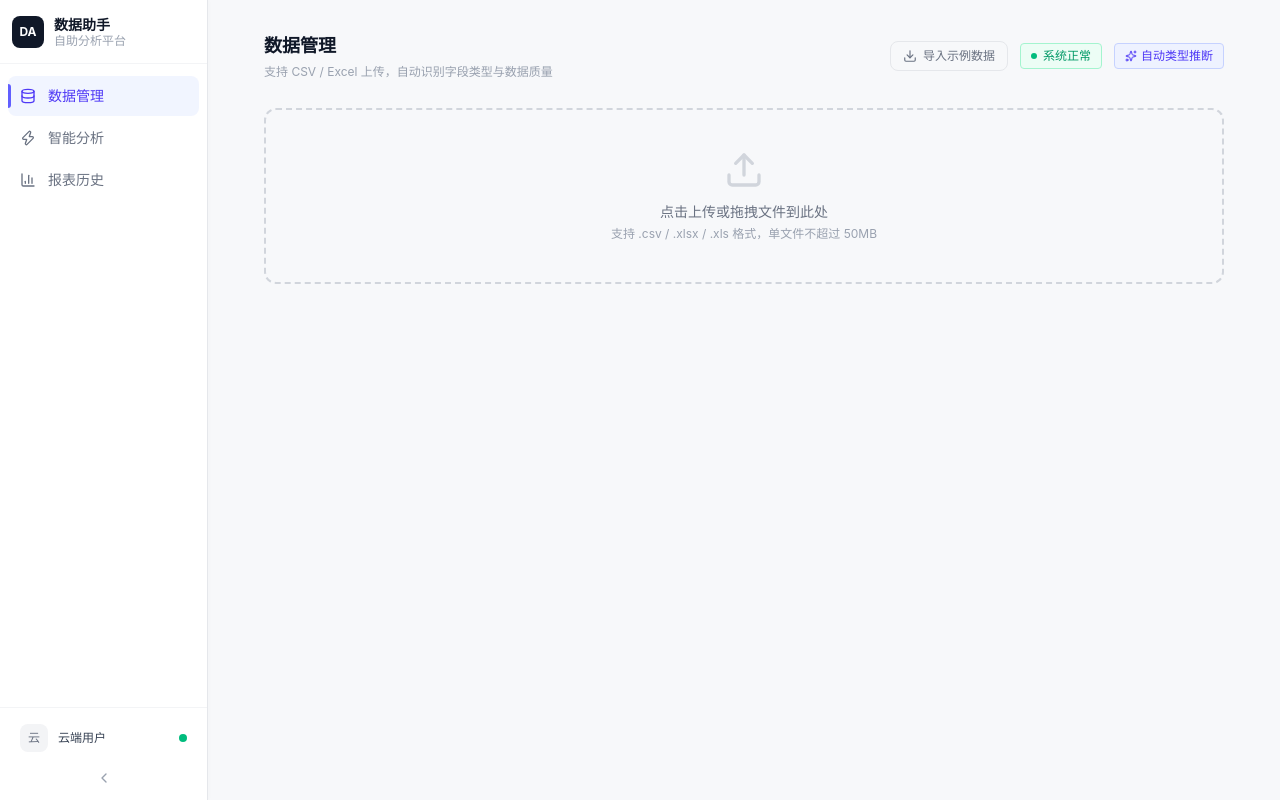
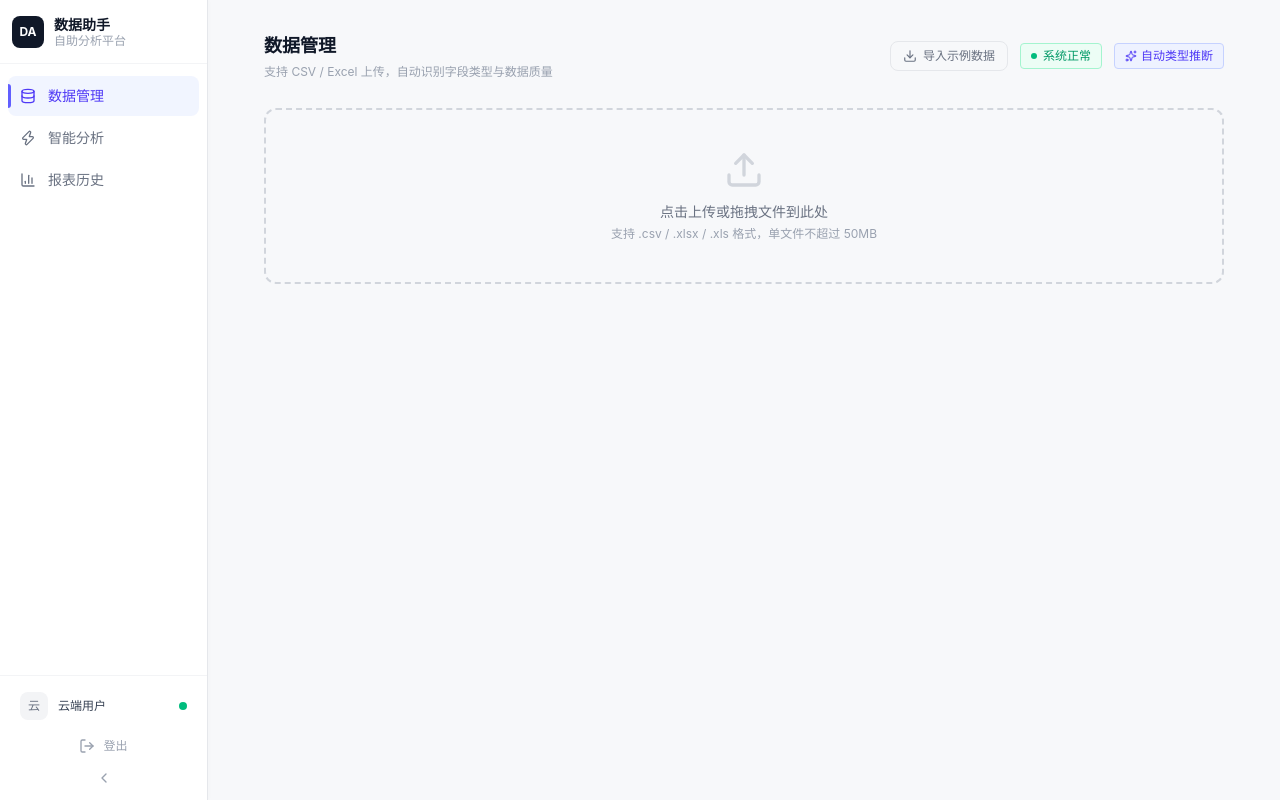
Before and after one commit to yundai1009/data-agent-visual-analysis, a React app in the folder frontend/: page /data in a window 1280 px wide. Built offline with nearby package versions, Linux system fonts and the light colour scheme; sample sign-in values are in the browser's storage; the HTML template or start-up script is replaced by a standard one.

Commit message:
feat: Sidebar 增加登出按钮
浏览器人工流程验收发现 UI 无登出入口（AppContext.logout 已实现但无调用点）。
- Sidebar 用户区新增登出按钮，调用 logout() 并跳转 /login
- 折叠态仅显示图标，展开态显示文字

```diff
--- a/frontend/src/components/Sidebar.jsx
+++ b/frontend/src/components/Sidebar.jsx
@@ -1,5 +1,6 @@
-import { NavLink } from 'react-router-dom';
-import { Database, Zap, BarChart3, ChevronLeft, ChevronRight } from 'lucide-react';
+import { NavLink, useNavigate } from 'react-router-dom';
+import { Database, Zap, BarChart3, ChevronLeft, ChevronRight, LogOut } from 'lucide-react';
+import { useApp } from '../AppContext';
 
 const navItems = [
   { to: '/data', icon: Database, label: '数据管理' },
@@ -8,6 +9,13 @@ const navItems = [
 ];
 
 export default function Sidebar({ collapsed, onToggle }) {
+  const navigate = useNavigate();
+  const { logout } = useApp();
+
+  const handleLogout = () => {
+    logout();
+    navigate('/login');
+  };
   return (
     <aside
       className={`bg-white border-r border-gray-200 flex flex-col shrink-0 transition-all duration-250 ease-in-out overflow-hidden ${
@@ -68,6 +76,15 @@ export default function Sidebar({ collapsed, onToggle }) {
         </div>
 
         <button
+          onClick={handleLogout}
+          className="flex items-center justify-center w-full py-1.5 rounded-lg text-gray-400 hover:text-red-500 hover:bg-red-50 transition-all"
+          title="登出"
+        >
+          <LogOut className="w-4 h-4 shrink-0" />
+          {!collapsed && <span className="ml-2 text-xs">登出</span>}
+        </button>
+
+        <button
           onClick={onToggle}
           className="flex items-center justify-center w-full py-1.5 rounded-lg text-gray-400 hover:text-gray-600 hover:bg-gray-100 transition-all"
           title={collapsed ? '展开侧边栏' : '收起侧边栏'}
```
